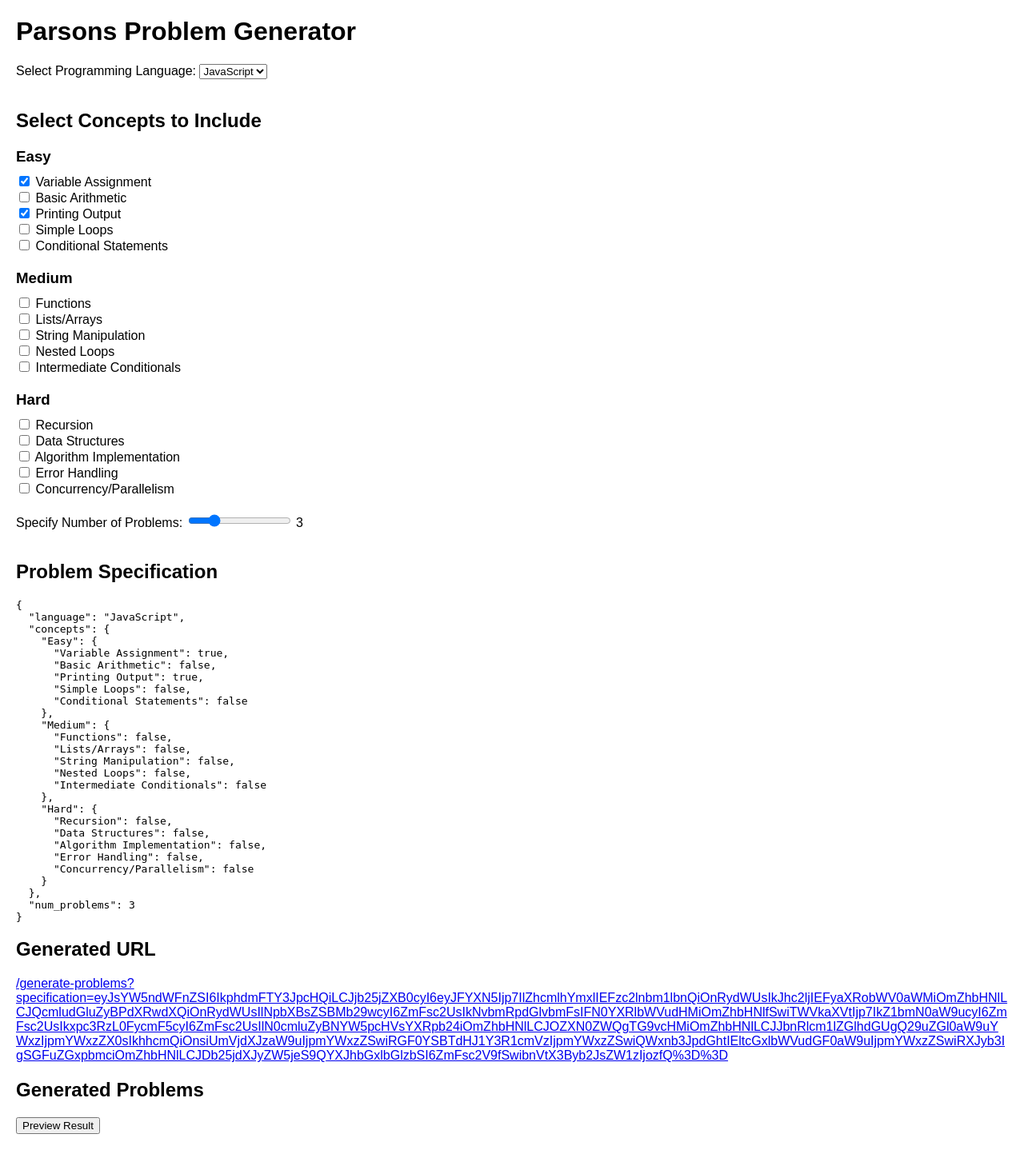
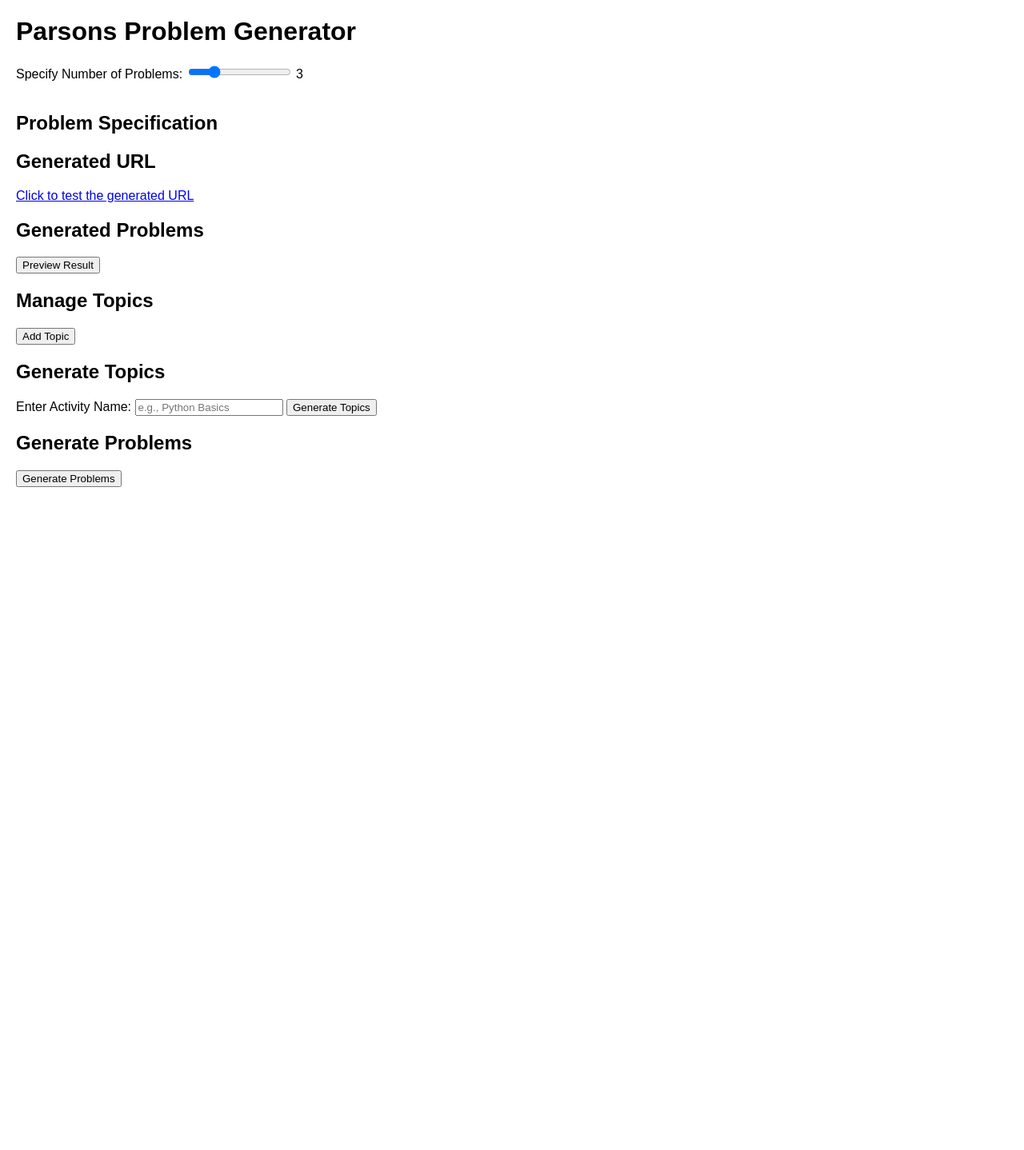
Before and after one commit to russellelliott/T2c, a FastAPI app: page / in a window 1280 px wide. Shown: the whole page at 80% size. After the commit the page ends 609 px from the top, so only its background shows below. Run offline with FastAPI, Linux system fonts and the light colour scheme.

Commit message:
able to reliably generate problem topic ideas, and generate the problems list. tnetatively able to get problem url with a blob. will look into fixing that.

```diff
--- a/server.py
+++ b/server.py
@@ -1,4 +1,4 @@
-from fastapi import FastAPI
+from fastapi import FastAPI, Request
 from fastapi.staticfiles import StaticFiles
 from fastapi.templating import Jinja2Templates
 from fastapi.responses import HTMLResponse, JSONResponse, StreamingResponse
@@ -52,73 +52,89 @@ def read_root(request: Request):
     return templates.TemplateResponse("index.html", {"request": request})
 
 
-@app.get("/generate-problems")
-def generate_problems(specification: str):
+@app.get("/generate-topics")
+def generate_topics(activity_name: str):
     try:
-        # Decode the base64-encoded specification
-        decoded_spec = base64.b64decode(specification).decode("utf-8")
+        # Construct the system prompt for generating topic ideas
+        system_prompt = f"""You are a creative assistant. Generate a list of topic ideas for Parsons problems.
+The topics should be relevant to the activity: "{activity_name}".
+Provide 5-10 diverse and interesting topics that could be discussed in this activity.
+The output must be a valid JSON array of strings, like this:
+["Topic 1", "Topic 2", "Topic 3", "Topic 4", "Topic 5"]"""
+
+        # Call OpenAI API
+        response = client.chat.completions.create(
+            model=openai_api_model_name,
+            messages=[{"role": "system", "content": system_prompt}],
+            response_format={"type": "json_object"}
+        )
+
+        # Extract the AI-generated content
+        ai_response = response.choices[0].message.content
+        topics = json.loads(ai_response)
+
+        return JSONResponse(content={"topics": topics})
+
+    except Exception as e:
+        raise HTTPException(status_code=500, detail=f"Error generating topics: {str(e)}")
+
+
+@app.post("/generate-problems")
+async def generate_problems(request: Request):
+    try:
+        # Parse the JSON payload
+        payload = await request.json()
+        topics = payload.get("topics", [])
+        num_problems = payload.get("num_problems", 1)
 
         # Construct the system prompt
-        system_prompt = """You are a Parsons problem generator.
+        system_prompt = f"""You are a Parsons problem generator.
 
-Your task is to generate a set of problems based on the selected concepts and programming language.
-Each problem should include a problem statement, a solution, and distractor blocks.
-It is okay if the distractor blocks are not complete or contain duplicates of the solution blocks. The problem display interface will handle that. In particular, the distrator set will be formed by the union of lines in the distractor blocks differenced by the set of solution blocks.
-Use "_thoughts" to sketch out the problem before writing the detailed specification for it.
+Your task is to generate a set of problems based on the selected topics.
+Each problem should include:
+- A problem statement.
+- A list of code blocks, including distractor blocks.
+- The correct order of the blocks.
+
+The following rules must be followed:
+1. Each block must contain only code. No block should contain comments.
+2. None of the blocks should have any indentation. All code should be left-aligned.
 
 The output should be a JSON object with the following structure:
 
-{
-    "language": "JavaScript",
+{{
+    "activityName": "Custom Parsons Problem",
     "problems": [
-        {
-            "_thoughts": [
-                "I'll require the user to build a function that doesn't get called.",
-                "I'll test their ability to give it a good name.",
-                "And I'll have them pick a good body for it.",
-                "Distractors will include other names and bodies as well as loose body fragments with bad indentation."
+        {{
+            "prompt": "Divide the cost of a meal and tip among a given number of people.",
+            "blocks": [
+                {{ "id": "a", "code": "let tipAmount = mealCost * (tipPercentage /100);" }},
+                {{ "id": "b", "code": "let totalCost = mealCost + tipAmount;" }},
+                {{ "id": "c", "code": "let costPerPerson = totalCost / numPeople;" }},
+                {{ "id": "d", "code": "let costPerPerson = mealCost / numPeople;" }},
+                {{ "id": "e", "code": "let totalCost = mealCost - tipAmount;" }},
+                {{ "id": "f", "code": "let tipAmount = mealCost + (tipPercentage /100);" }}
             ],
-            "problem": "Write a function that adds two numbers.",
-            "solution_blocks": [
-                "function add(a, b) {",
-                "    return a + b;",
-                "}"
-            ],
-            "distractor_blocks": [
-                "function subtract(a, b) {",
-                "    return a - b;",
-                "}",
-                "function multiply(a, b) {",
-                "    return a * b;",
-                "}",
-                "a + b",
-                "return a;"
-            ],
-            "difficulty": "Easy",
-            "concepts": ["Variable Assignment", "Basic Arithmetic"]
-        },
+            "correctOrder": ["a", "b", "c"]
+        }},
         ...
     ]
-}
+}}
 
-The problems should be relevant to the selected concepts without including any of the concepts that were not selected.
-The collection should have exactly as many problems as specified in the JSON object that will follow.
-"""
+The problems should be based on the following topics: {', '.join(topics)}.
+The collection should have exactly {num_problems} problems."""
 
         # Call OpenAI API
         response = client.chat.completions.create(
             model=openai_api_model_name,
             messages=[
-                {"role": "system", "content": system_prompt},
-                {"role": "user", "content": decoded_spec}
+                {"role": "system", "content": system_prompt}
             ],
             response_format={"type": "json_object"}
         )
 
         # Extract the AI-generated content
         ai_response = response.choices[0].message.content
-
-        # Parse the AI response into JSON
         problems = json.loads(ai_response)
 
         return JSONResponse(content=problems)
--- a/templates/index.html
+++ b/templates/index.html
@@ -10,12 +10,6 @@
             font-family: Arial, sans-serif;
             margin: 20px;
         }
-        .difficulty-group {
-            margin-bottom: 20px;
-        }
-        .difficulty-group h3 {
-            margin-bottom: 10px;
-        }
         #generated-url {
             margin-top: 20px;
             word-wrap: break-word;
@@ -25,12 +19,6 @@
 <body>
     <h1>Parsons Problem Generator</h1>
     <form id="problem-form">
-        <label for="language">Select Programming Language:</label>
-        <select id="language" name="language" required></select><br><br>
-
-        <h2>Select Concepts to Include</h2>
-        <div id="concept-groups"></div>
-
         <label for="num_problems">Specify Number of Problems:</label>
         <input type="range" id="num_problems" name="num_problems" min="1" max="10" value="3" oninput="numProblemsOutput.value = this.value; updateUI();">
         <output id="numProblemsOutput">3</output><br><br>
@@ -46,137 +34,127 @@
     <button type="button" id="preview-result">Preview Result</button>
     <pre id="output"></pre>
 
+    <h2>Manage Topics</h2>
+    <div id="topics-container">
+        <ul id="topics-list"></ul>
+        <button id="add-topic">Add Topic</button>
+    </div>
+
+    <h2>Generate Topics</h2>
+    <div id="topic-generator">
+        <label for="activity-name">Enter Activity Name:</label>
+        <input type="text" id="activity-name" placeholder="e.g., Python Basics">
+        <button id="generate-topics">Generate Topics</button>
+    </div>
+
+    <h2>Generate Problems</h2>
+    <button id="generate-problems">Generate Problems</button>
+    <a id="problems-link" href="#" target="_blank" style="display: none;">Click to view problems</a>
+    <pre id="problems-output"></pre>
+
     <script>
-        const languages = ["JavaScript", "Python", "C#"];
-        const conceptGroups = [
-            {
-                difficulty: "Easy",
-                concepts: {
-                    "Variable Assignment": true,
-                    "Basic Arithmetic": false,
-                    "Printing Output": true,
-                    "Simple Loops": false,
-                    "Conditional Statements": false
+        const output = document.getElementById('output');
+        const topicsContainer = document.getElementById('topics-container');
+        const topicsList = document.getElementById('topics-list');
+        const addTopicButton = document.getElementById('add-topic');
+        const activityNameInput = document.getElementById('activity-name');
+        const generateTopicsButton = document.getElementById('generate-topics');
+        const generateProblemsButton = document.getElementById('generate-problems');
+        const problemsLink = document.getElementById('problems-link');
+        const problemsOutput = document.getElementById('problems-output');
+
+        // Add a new topic
+        addTopicButton.addEventListener('click', () => {
+            const newTopicInput = document.createElement('input');
+            newTopicInput.type = 'text';
+            newTopicInput.placeholder = 'Enter new topic';
+            const saveButton = document.createElement('button');
+            saveButton.textContent = 'Save';
+            saveButton.addEventListener('click', () => {
+                const newTopic = newTopicInput.value.trim();
+                if (newTopic && !Array.from(topicsList.children).some(li => li.textContent === newTopic)) {
+                    const li = document.createElement('li');
+                    li.textContent = newTopic;
+                    const checkbox = document.createElement('input');
+                    checkbox.type = 'checkbox';
+                    checkbox.value = newTopic;
+                    li.prepend(checkbox);
+                    topicsList.appendChild(li);
+                    newTopicInput.remove();
+                    saveButton.remove();
                 }
-            },
-            {
-                difficulty: "Medium",
-                concepts: {
-                    "Functions": false,
-                    "Lists/Arrays": false,
-                    "String Manipulation": false,
-                    "Nested Loops": false,
-                    "Intermediate Conditionals": false
-                }
-            },
-            {
-                difficulty: "Hard",
-                concepts: {
-                    "Recursion": false,
-                    "Data Structures": false,
-                    "Algorithm Implementation": false,
-                    "Error Handling": false,
-                    "Concurrency/Parallelism": false
-                }
-            }
-        ];
-
-        // Populate language dropdown
-        const languageSelect = document.getElementById('language');
-        languages.forEach(language => {
-            const option = document.createElement('option');
-            option.value = language;
-            option.textContent = language;
-            languageSelect.appendChild(option);
+            });
+            topicsContainer.appendChild(newTopicInput);
+            topicsContainer.appendChild(saveButton);
         });
 
-        // Populate concept groups
-        const conceptGroupsContainer = document.getElementById('concept-groups');
-        conceptGroups.forEach(group => {
-            const groupDiv = document.createElement('div');
-            groupDiv.className = 'difficulty-group';
+        // Fetch topics based on the activity name
+        generateTopicsButton.addEventListener('click', () => {
+            const activityName = activityNameInput.value.trim();
+            if (!activityName) {
+                alert('Please enter an activity name.');
+                return;
+            }
 
-            const groupTitle = document.createElement('h3');
-            groupTitle.textContent = group.difficulty;
-            groupDiv.appendChild(groupTitle);
-
-            Object.entries(group.concepts).forEach(([concept, defaultValue]) => {
-                const label = document.createElement('label');
-                const checkbox = document.createElement('input');
-                checkbox.type = 'checkbox';
-                checkbox.name = 'concepts';
-                checkbox.value = concept;
-                checkbox.checked = defaultValue;
-                checkbox.addEventListener('change', updateUI);
-
-                label.appendChild(checkbox);
-                label.appendChild(document.createTextNode(` ${concept}`));
-                groupDiv.appendChild(label);
-                groupDiv.appendChild(document.createElement('br'));
-            });
-
-            conceptGroupsContainer.appendChild(groupDiv);
+            fetch(`/generate-topics?activity_name=${encodeURIComponent(activityName)}`)
+                .then(response => response.json())
+                .then(data => {
+                    if (data.topics && Array.isArray(data.topics.topics)) {
+                        data.topics.topics.forEach(topic => {
+                            if (!Array.from(topicsList.children).some(li => li.textContent === topic)) {
+                                const li = document.createElement('li');
+                                li.textContent = topic;
+                                const checkbox = document.createElement('input');
+                                checkbox.type = 'checkbox';
+                                checkbox.value = topic;
+                                li.prepend(checkbox);
+                                topicsList.appendChild(li);
+                            }
+                        });
+                    } else {
+                        console.error('Invalid response format:', data);
+                    }
+                })
+                .catch(error => console.error('Error generating topics:', error));
         });
 
-        const output = document.getElementById('output');
+        // Generate problems based on selected topics
+        generateProblemsButton.addEventListener('click', () => {
+            const selectedTopics = Array.from(topicsList.querySelectorAll('input[type="checkbox"]:checked')).map(
+                checkbox => checkbox.value
+            );
 
-        function updateUI() {
-            const language = document.getElementById('language').value;
-            const concepts = conceptGroups.reduce((acc, group) => {
-                acc[group.difficulty] = {};
-                Object.entries(group.concepts).forEach(([concept]) => {
-                    acc[group.difficulty][concept] = document.querySelector(`input[name="concepts"][value="${concept}"]`).checked;
-                });
-                return acc;
-            }, {});
-            const num_problems = document.getElementById('num_problems').value;
+            if (selectedTopics.length === 0) {
+                alert('Please select at least one topic.');
+                return;
+            }
 
-            const problemSpec = {
-                language,
-                concepts,
-                num_problems: parseInt(num_problems, 10)
+            const numProblems = document.getElementById('num_problems').value;
+
+            const specification = {
+                topics: selectedTopics,
+                num_problems: parseInt(numProblems, 10),
             };
 
-            // Update problem specification display
-            document.getElementById('problem-specification').textContent = JSON.stringify(problemSpec, null, 2);
+            fetch(`/generate-problems`, {
+                method: 'POST',
+                headers: {
+                    'Content-Type': 'application/json',
+                },
+                body: JSON.stringify(specification),
+            })
+                .then(response => response.json())
+                .then(data => {
+                    // Display the problems in the output
+                    problemsOutput.textContent = JSON.stringify(data, null, 2);
 
-            // Update generated URL
-            const queryParams = new URLSearchParams({
-                specification: btoa(JSON.stringify(problemSpec))
-            });
-            const url = `/generate-problems?${queryParams.toString()}`;
-            const generatedUrlAnchor = document.getElementById('generated-url');
-            generatedUrlAnchor.href = url;
-            generatedUrlAnchor.textContent = url;
-        }
-
-        // Update UI on language change
-        languageSelect.addEventListener('change', updateUI);
-        document.querySelectorAll('input[name="concepts"]').forEach(checkbox => {
-            checkbox.addEventListener('change', updateUI);
-        });
-        document.getElementById('num_problems').addEventListener('input', updateUI);
-
-        // Initial update
-        updateUI();
-
-        const previewButton = document.getElementById('preview-result');
-        previewButton.addEventListener('click', () => {
-            previewButton.disabled = true;
-            fetch(document.getElementById('generated-url').href)
-                .then(response => {
-                    previewButton.disabled = false;
-                    if (!response.ok) {
-                        throw new Error('Failed to fetch problems');
-                    }
-                    return response.json();
+                    // Generate a link to view the problems
+                    const blob = new Blob([JSON.stringify(data, null, 2)], { type: 'application/json' });
+                    const url = URL.createObjectURL(blob);
+                    problemsLink.href = url;
+                    problemsLink.style.display = 'inline';
                 })
-                .then(data => {
-                    output.textContent = JSON.stringify(data, null, 2);
-                })
-                .catch(error => {
-                    output.textContent = `Error: ${error.message}`;
-                });
+                .catch(error => console.error('Error generating problems:', error));
         });
     </script>
 </body>
```
